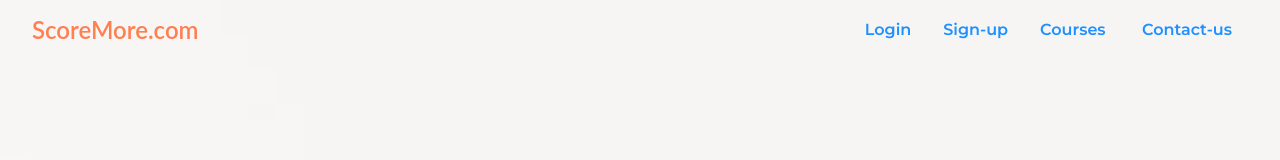
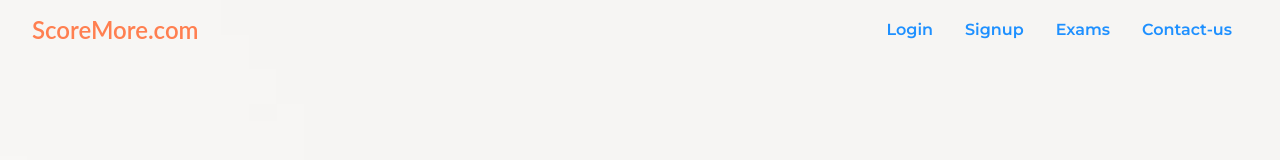
Before and after one commit to Chetan-Bashetti/scoremore, a React (Create React App) app: page / in a window 1280 px wide. Shown: the top 160 px of the page. Built offline with nearby package versions, Linux system fonts and the light colour scheme.

Commit message:
UPDATES: Added new changes to sidebar and routes in dashboard

```diff
--- a/src/App.css
+++ b/src/App.css
@@ -2,6 +2,7 @@ html,
 body {
 	height: 100%;
 	width: 100%;
+	scroll-behavior: smooth;
 }
 
 #root {
--- a/src/assets/css/LandingPageStyles/Exams.css
+++ b/src/assets/css/LandingPageStyles/Exams.css
@@ -11,7 +11,7 @@
 	justify-content: center;
 	margin-top: 1em;
 }
-.exam {
+.exam-component {
 	flex: 1 1;
 	display: flex;
 	flex-direction: column;
@@ -54,7 +54,7 @@
 }
 
 @media screen and (min-width: 700px) {
-	.exam {
+	.exam-component {
 		min-width: 350px;
 		max-width: 350px;
 	}
--- a/src/components/LandingPageComponents/Contactus.tsx
+++ b/src/components/LandingPageComponents/Contactus.tsx
@@ -18,7 +18,7 @@ const Contactus = () => {
 	};
 
 	return (
-		<div className='contact-us-main'>
+		<div className='contact-us-main' id='landing-contact-us'>
 			<div style={{ margin: '2em 0' }}>
 				<HeadingText text='Conatct us' />
 			</div>
--- a/src/components/LandingPageComponents/Exams.tsx
+++ b/src/components/LandingPageComponents/Exams.tsx
@@ -36,13 +36,13 @@ const exams = [
 
 const Exams = () => {
 	return (
-		<div className='exams-main'>
+		<div className='exams-main' id='landing-exams'>
 			<div style={{ margin: '2em 0' }}>
 				<HeadingText text='Exams' />
 			</div>
 			<div className='exams-list'>
 				{exams.map((eachExam) => (
-					<div className='exam' key={eachExam.examId}>
+					<div className='exam-component' key={eachExam.examId}>
 						<img
 							src={require(`../../assets/images/${eachExam.thumb}`)}
 							alt={eachExam.title}
--- a/src/components/LandingPageComponents/LandingHeader.tsx
+++ b/src/components/LandingPageComponents/LandingHeader.tsx
@@ -1,7 +1,14 @@
 import { MenuOutlined } from '@ant-design/icons';
+import { Link } from 'react-router-dom';
 import '../../assets/css/LandingPageStyles/LandingHeader.css';
 import HeadingText from '../Text';
 
+const styles = {
+	link: {
+		color: '#1e90ff',
+		textDecoration: 'none'
+	}
+};
 interface Props {
 	setIsOpen: React.MouseEventHandler<HTMLButtonElement>;
 }
@@ -16,10 +23,26 @@ const LandingHeader: React.FC<Props> = ({ setIsOpen }) => {
 			<div className='landing-nav-bar'>
 				<div className='logo'>ScoreMore.com</div>
 				<div>
-					<span className='header-label'>Login</span>
-					<span className='header-label'>Sign-up</span>
-					<span className='header-label'>Courses </span>
-					<span className='header-label'>Contact-us</span>
+					<span className='header-label'>
+						<Link to='/login' style={styles.link}>
+							Login
+						</Link>
+					</span>
+					<span className='header-label'>
+						<Link to='/signup' style={styles.link}>
+							Signup
+						</Link>
+					</span>
+					<span className='header-label'>
+						<a href='#landing-exams' style={styles.link}>
+							Exams
+						</a>
+					</span>
+					<span className='header-label'>
+						<a href='#landing-contact-us' style={styles.link}>
+							Contact-us
+						</a>
+					</span>
 				</div>
 			</div>
 			<div className='banner-content'>
--- a/src/components/Sidebar/index.tsx
+++ b/src/components/Sidebar/index.tsx
@@ -19,6 +19,9 @@ interface Props {
 
 const Sidebar: React.FC<Props> = ({ setIsOpen, mode, routes }) => {
 	const location = useLocation();
+
+	console.log(routes, 'exam-component');
+
 	return (
 		<div
 			className='sidebar-container'
@@ -38,6 +41,7 @@ const Sidebar: React.FC<Props> = ({ setIsOpen, mode, routes }) => {
 							location.pathname === eachLink.pathName ? 'route active' : 'route'
 						}
 						onClick={() => setIsOpen && setIsOpen()}
+						key={id}
 					>
 						<CustomLink
 							link={eachLink.link}
--- a/src/pages/Home/index.tsx
+++ b/src/pages/Home/index.tsx
@@ -30,7 +30,7 @@ const Home = () => {
 								{
 									text: 'Login',
 									pathName: '/login',
-									link: 'login'
+									link: '/login'
 								},
 								{
 									text: 'Exams',
--- a/src/pages/Login/index.tsx
+++ b/src/pages/Login/index.tsx
@@ -28,7 +28,7 @@ const Signup: React.FC = () => {
 					prefix={<UnlockOutlined />}
 					type='password'
 				/>
-				<Link to='/'>
+				<Link to='/auth'>
 					<Button type='primary' className='auth-btn'>
 						Login
 					</Button>
```
